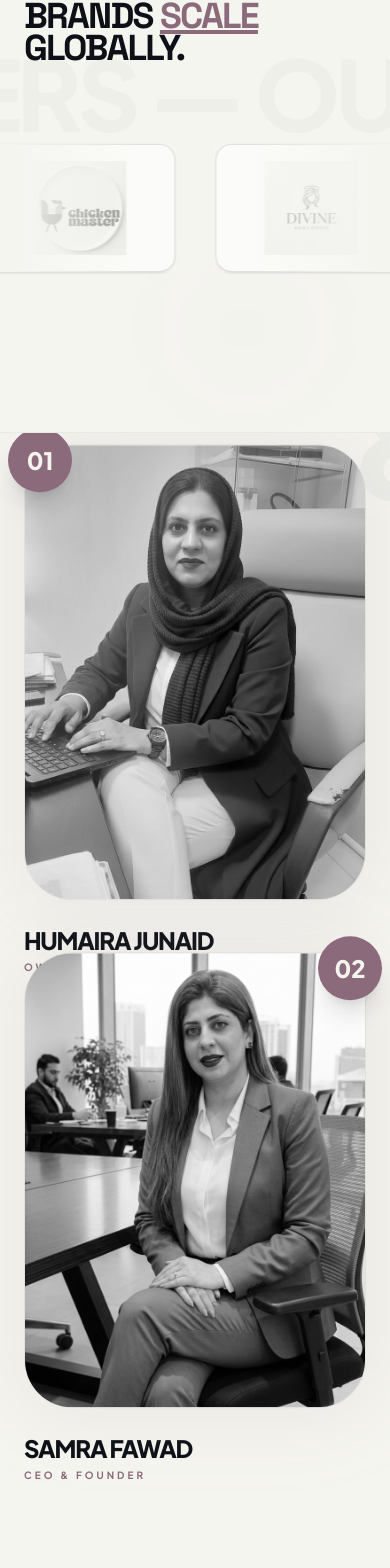
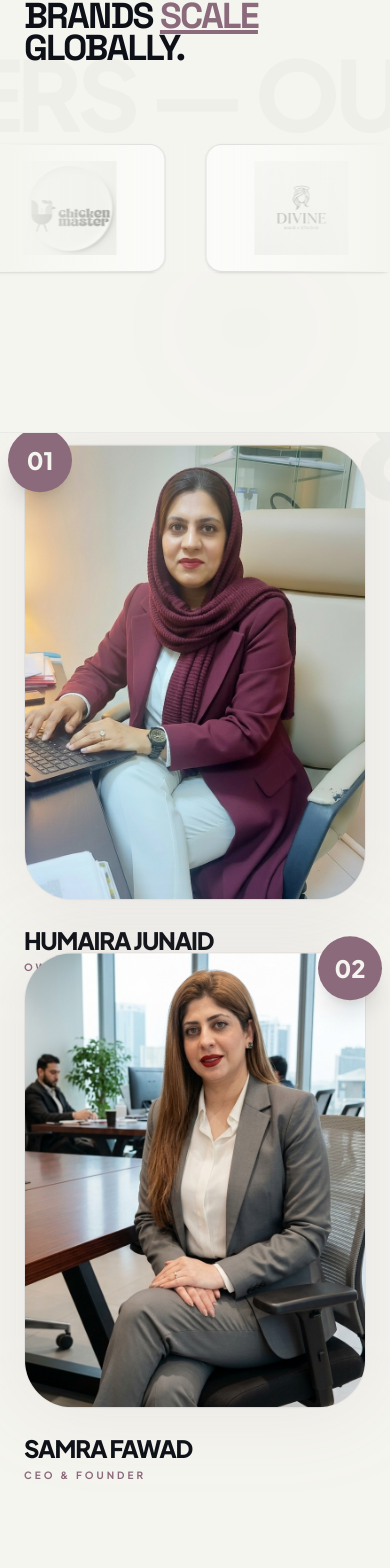
Before and after one commit to samrashahid44/artacy-site, a React (Vite) app: page / in a window 390 px wide. Shown: the part 1410-2978 px from the top of the page. Built offline with nearby package versions, Linux system fonts and the light colour scheme.

Commit message:
feat: implement portfolio section, global styles, and case studies page layout

```diff
--- a/src/components/About.tsx
+++ b/src/components/About.tsx
@@ -37,7 +37,7 @@ export default function About() {
                 <div className="absolute -inset-2 bg-accent/10 rounded-[3rem] blur-2xl group-hover:bg-accent/30 transition-all duration-500" />
                 <div className="relative rounded-[3rem] overflow-hidden aspect-[3/4] border border-primary/5">
                   <img
-                    className="w-full h-full object-cover grayscale hover:grayscale-0 transition-all duration-700"
+                    className="w-full h-full object-cover grayscale-0 md:grayscale hover:grayscale-0 transition-all duration-700"
                     src="/humaira.jpeg"
                     alt="Humaira Junaid"
                   />
@@ -64,7 +64,7 @@ export default function About() {
                 <div className="absolute -inset-2 bg-accent/10 rounded-[3rem] blur-2xl group-hover:bg-accent/30 transition-all duration-500" />
                 <div className="relative rounded-[3rem] overflow-hidden aspect-[3/4] border border-primary/5">
                   <img
-                    className="w-full h-full object-cover grayscale hover:grayscale-0 transition-all duration-700"
+                    className="w-full h-full object-cover grayscale-0 md:grayscale hover:grayscale-0 transition-all duration-700"
                     src="/samra.jpeg"
                     alt="Samra Fawad"
                   />
--- a/src/components/Portfolio.tsx
+++ b/src/components/Portfolio.tsx
@@ -37,7 +37,7 @@ export default function Portfolio() {
               <a href={`#/case-studies/${study.id}`} className="block h-full w-full">
                 <div className="relative h-full w-full overflow-hidden rounded-[3rem] border border-secondary/10">
                   <img
-                    className="w-full h-full object-cover grayscale group-hover:grayscale-0 group-hover:scale-105 transition-all duration-700"
+                    className="w-full h-full object-cover grayscale-0 md:grayscale group-hover:grayscale-0 group-hover:scale-105 transition-all duration-700"
                     src={study.image}
                     alt={study.title}
                     referrerPolicy="no-referrer"
--- a/src/index.css
+++ b/src/index.css
@@ -104,11 +104,11 @@
   }
 
   .animate-marquee {
-    animation: marquee 50s linear infinite;
+    animation: marquee 30s linear infinite;
   }
 
   .animate-marquee-slow {
-    animation: marquee 80s linear infinite;
+    animation: marquee 50s linear infinite;
   }
 
   @keyframes marquee {
--- a/src/pages/CaseStudies.tsx
+++ b/src/pages/CaseStudies.tsx
@@ -33,7 +33,7 @@ export default function CaseStudies() {
               <a href={`#/case-studies/${study.id}`} className="block">
                 <div className="relative overflow-hidden rounded-[2.5rem] aspect-[4/3] border border-secondary/10">
                   <img
-                    className="w-full h-full object-cover grayscale group-hover:grayscale-0 group-hover:scale-105 transition-all duration-700"
+                    className="w-full h-full object-cover grayscale-0 md:grayscale group-hover:grayscale-0 group-hover:scale-105 transition-all duration-700"
                     src={study.image}
                     alt={study.title}
                     referrerPolicy="no-referrer"
```
